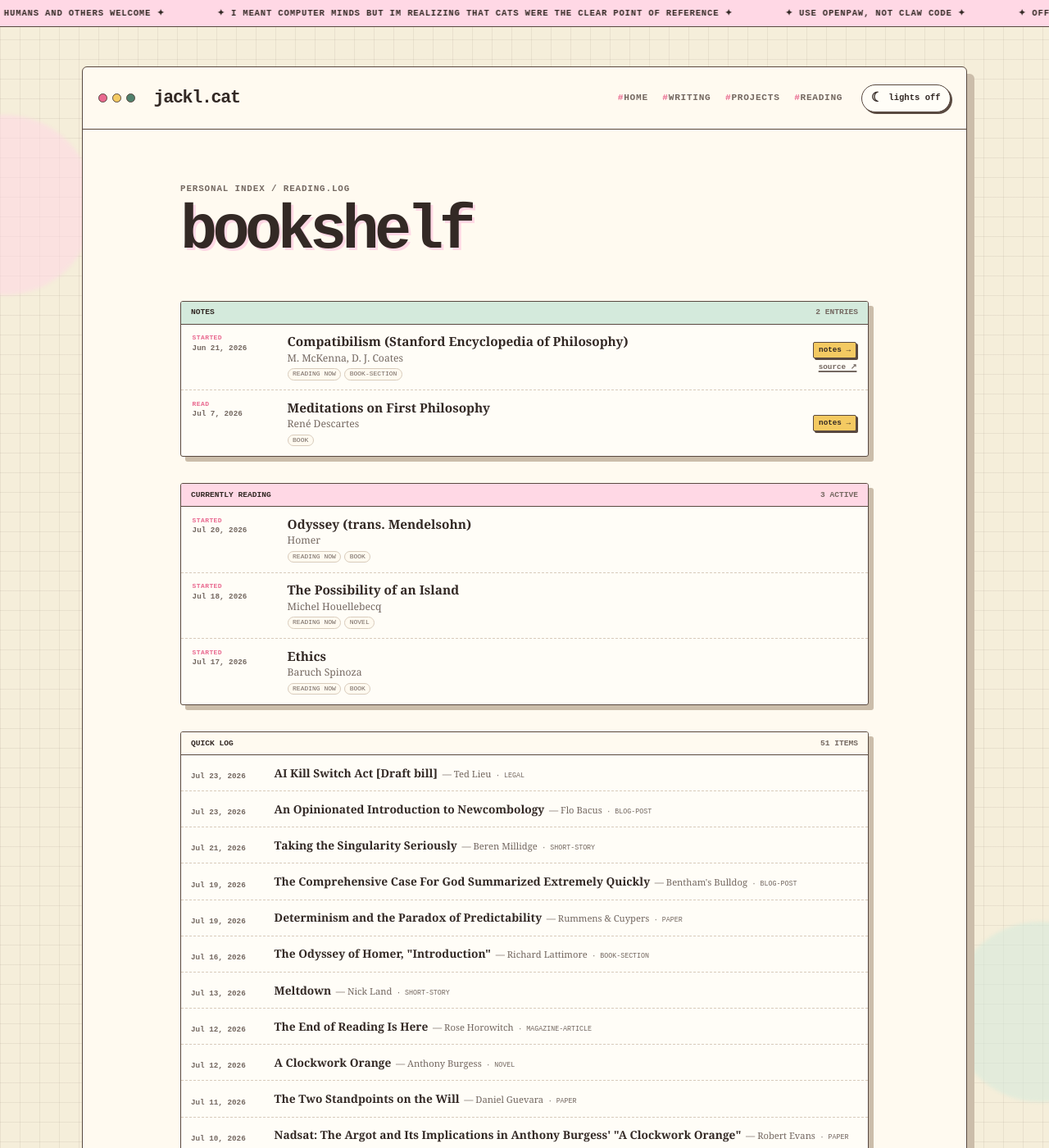
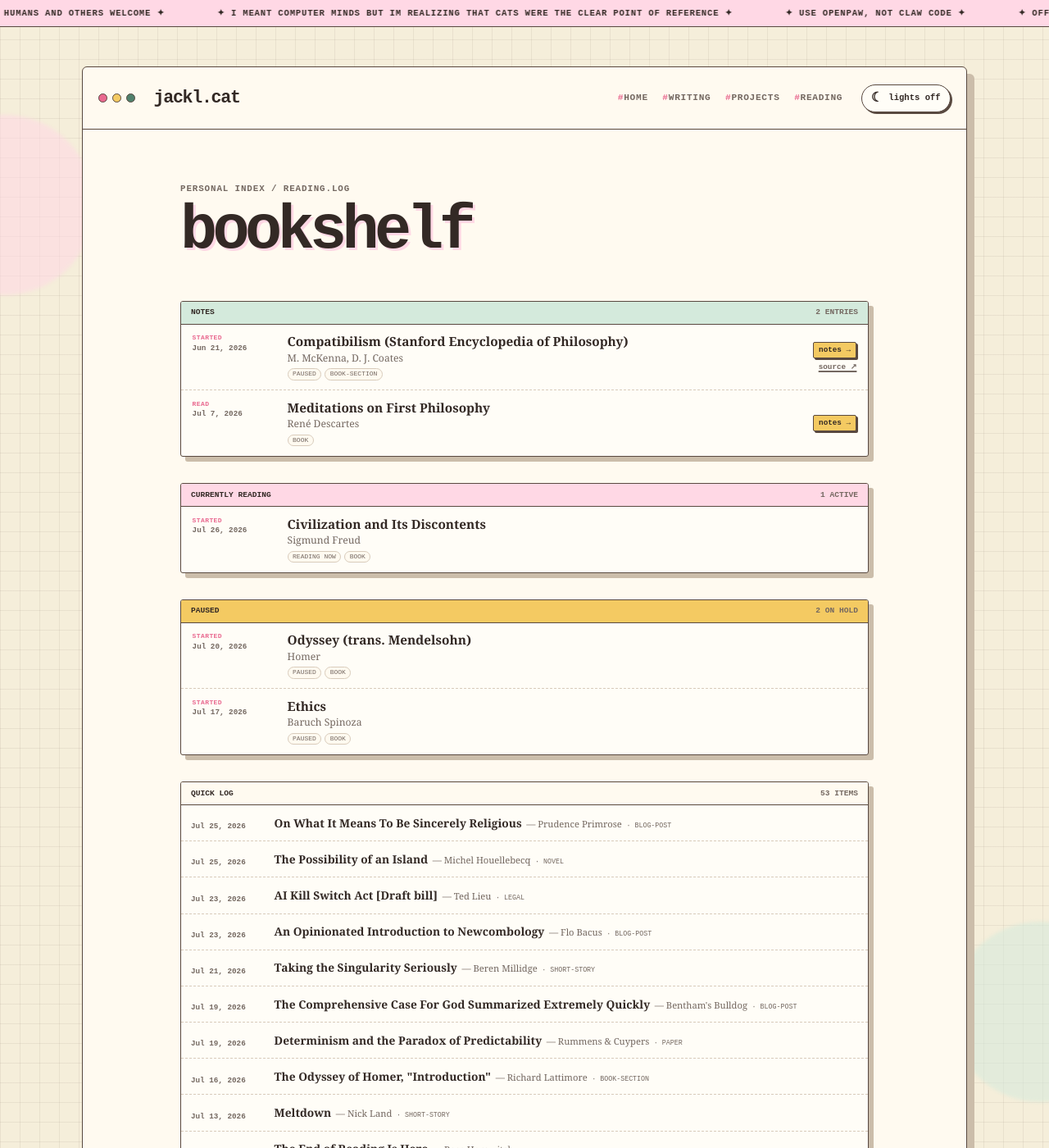
Before and after one commit to jackcml/personal-site, a Jekyll site: the page built from reading.md, in a window 1280 px wide and 1400 px high. Shown: the whole window at 82% size. Built offline with Jekyll 4.4.1, drawn with Linux system fonts in a browser that asks for light colours.

Commit message:
data: update reading log

```diff
--- a/_data/reading.yml
+++ b/_data/reading.yml
@@ -11,28 +11,41 @@
   author: M. McKenna, D. J. Coates
   kind: book-section
   tags: philosophy
-  status: in-progress
+  status: paused
   started_date: 2026-06-21
   url: https://plato.stanford.edu/entries/compatibilism/
 
 - title: Odyssey (trans. Mendelsohn)
   author: Homer
   kind: book
-  status: in-progress
+  status: paused
   started_date: 2026-07-20
 
 - title: The Possibility of an Island
   author: Michel Houellebecq
   kind: novel
-  status: in-progress
+  status: finished
   started_date: 2026-07-18
+  read_date: 2026-07-25
 
 - title: Ethics
   author: Baruch Spinoza
   kind: book
   tags: philosophy
+  status: paused
+  started_date: 2026-07-17
+
+- title: Civilization and Its Discontents
+  author: Sigmund Freud
+  kind: book
   status: in-progress
-  started_date: 2026-07-17
+  started_date: 2026-07-26
+
+- title: On What It Means To Be Sincerely Religious
+  author: Prudence Primrose
+  kind: blog-post
+  status: finished
+  read_date: 2026-07-25
 
 - title: An Opinionated Introduction to Newcombology
   author: Flo Bacus
```
